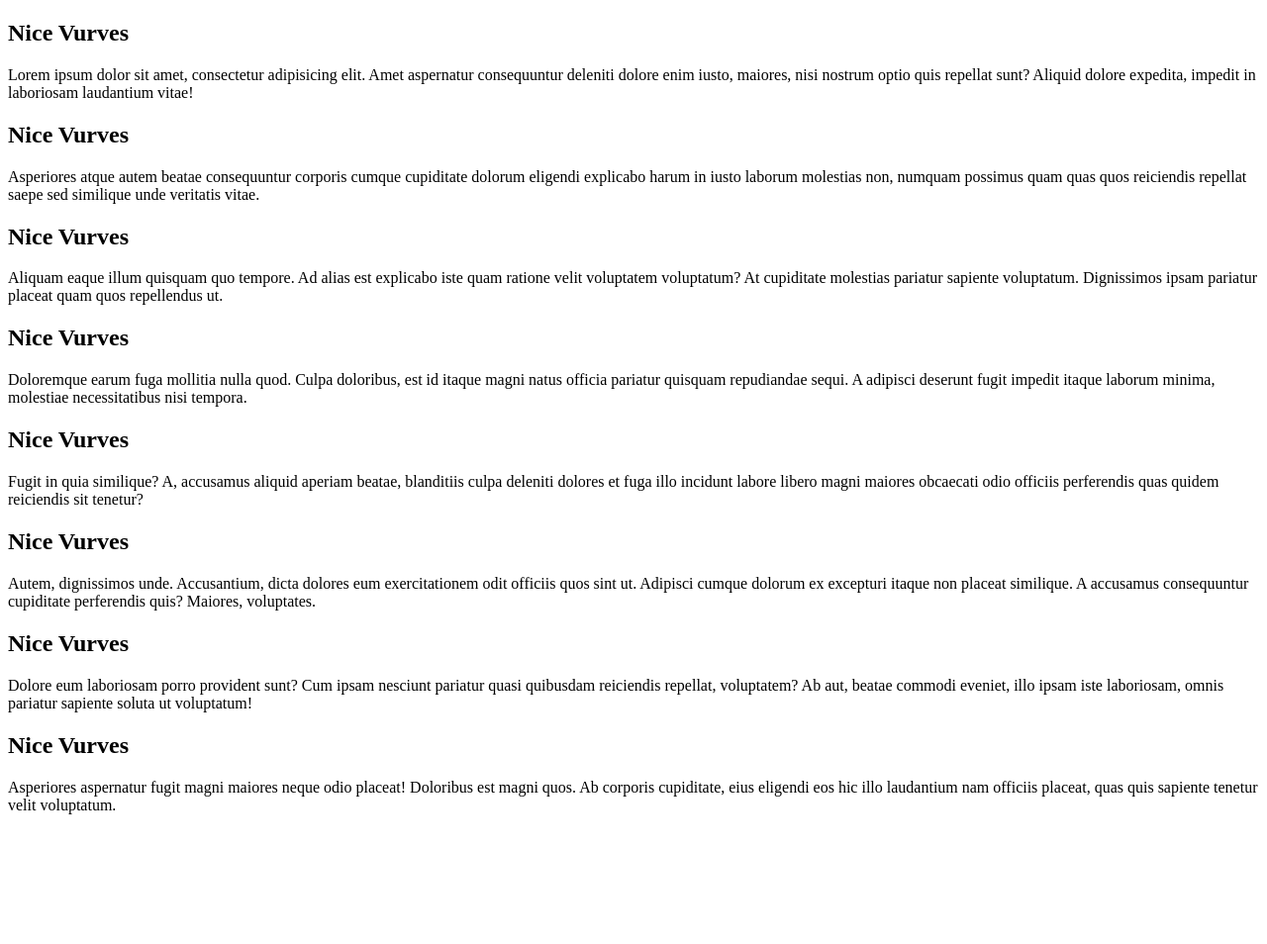
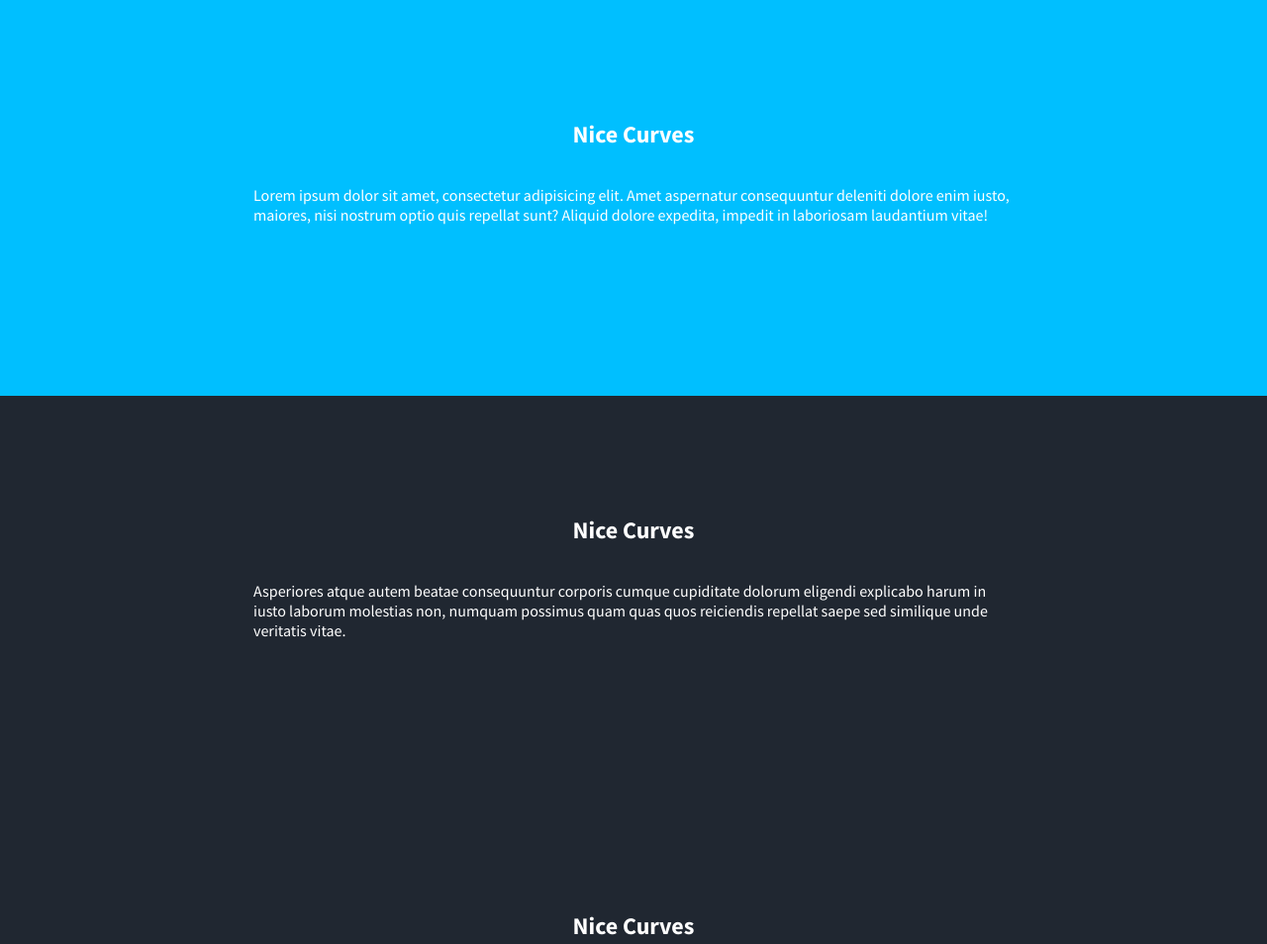
Before and after one commit to BD4vid777/wavy_backgrounds, a plain HTML site: page index.html in a window 1280 px wide. Shown: the top 954 px of the page at 99% size. Before the commit the page ends 839 px from the top, so only its background shows below. Drawn offline with Linux system fonts and the light colour scheme.

Commit message:
Adding global styling

```diff
--- a/index.html
+++ b/index.html
@@ -5,53 +5,56 @@
     <meta name="viewport"
           content="width=device-width, user-scalable=no, initial-scale=1.0, maximum-scale=1.0, minimum-scale=1.0">
     <meta http-equiv="X-UA-Compatible" content="ie=edge">
+    <link href="https://fonts.googleapis.com/css2?family=Source+Sans+Pro:wght@300;400;600;700&display=swap" rel="stylesheet">
+    <link rel="stylesheet" href="styles.css">
     <title>Wavy Backgrounds</title>
 </head>
 <body>
 
-<section>
-    <h1>Nice Vurves</h1>
+<section class="blue">
+    <h1>Nice Curves</h1>
     <p>Lorem ipsum dolor sit amet, consectetur adipisicing elit. Amet aspernatur consequuntur deleniti dolore enim
         iusto, maiores, nisi nostrum optio quis repellat sunt? Aliquid dolore expedita, impedit in laboriosam laudantium
         vitae!</p>
+    <div class="curve"></div>
 </section>
 <section>
-    <h1>Nice Vurves</h1>
+    <h1>Nice Curves</h1>
     <p>Asperiores atque autem beatae consequuntur corporis cumque cupiditate dolorum eligendi explicabo harum in iusto
         laborum molestias non, numquam possimus quam quas quos reiciendis repellat saepe sed similique unde veritatis
         vitae.</p>
 </section>
 <section>
-    <h1>Nice Vurves</h1>
+    <h1>Nice Curves</h1>
     <p>Aliquam eaque illum quisquam quo tempore. Ad alias est explicabo iste quam ratione velit voluptatem voluptatum?
         At cupiditate molestias pariatur sapiente voluptatum. Dignissimos ipsam pariatur placeat quam quos repellendus
         ut.</p>
 </section>
 <section>
-    <h1>Nice Vurves</h1>
+    <h1>Nice Curves</h1>
     <p>Doloremque earum fuga mollitia nulla quod. Culpa doloribus, est id itaque magni natus officia pariatur quisquam
         repudiandae sequi. A adipisci deserunt fugit impedit itaque laborum minima, molestiae necessitatibus nisi
         tempora.</p>
 </section>
 <section>
-    <h1>Nice Vurves</h1>
+    <h1>Nice Curves</h1>
     <p>Fugit in quia similique? A, accusamus aliquid aperiam beatae, blanditiis culpa deleniti dolores et fuga illo
         incidunt labore libero magni maiores obcaecati odio officiis perferendis quas quidem reiciendis sit tenetur?</p>
 </section>
 <section>
-    <h1>Nice Vurves</h1>
+    <h1>Nice Curves</h1>
     <p>Autem, dignissimos unde. Accusantium, dicta dolores eum exercitationem odit officiis quos sint ut. Adipisci
         cumque dolorum ex excepturi itaque non placeat similique. A accusamus consequuntur cupiditate perferendis quis?
         Maiores, voluptates.</p>
 </section>
 <section>
-    <h1>Nice Vurves</h1>
+    <h1>Nice Curves</h1>
     <p>Dolore eum laboriosam porro provident sunt? Cum ipsam nesciunt pariatur quasi quibusdam reiciendis repellat,
         voluptatem? Ab aut, beatae commodi eveniet, illo ipsam iste laboriosam, omnis pariatur sapiente soluta ut
         voluptatum!</p>
 </section>
 <section>
-    <h1>Nice Vurves</h1>
+    <h1>Nice Curves</h1>
     <p>Asperiores aspernatur fugit magni maiores neque odio placeat! Doloribus est magni quos. Ab corporis cupiditate,
         eius eligendi eos hic illo laudantium nam officiis placeat, quas quis sapiente tenetur velit voluptatum.</p>
 </section>
--- /dev/null
+++ b/styles.css
@@ -0,0 +1,39 @@
+*, *::before, *::after {
+    box-sizing: border-box;
+}
+
+body {
+    font-family: 'Source Sans Pro', sans-serif;
+    margin: 0;
+    color: white;
+    background: #202731;
+}
+
+section {
+    position: relative;
+    display: flex;
+    flex-direction: column;
+    align-items: center;
+    min-height: 400px;
+    padding: 100px 20vw;
+}
+
+.blue {
+    background: deepskyblue;
+}
+
+.red {
+    background: orangered;
+}
+
+.pink {
+    background: deeppink;
+}
+
+.dark {
+    background: midnightblue;
+}
+
+.curve {
+
+}
```
